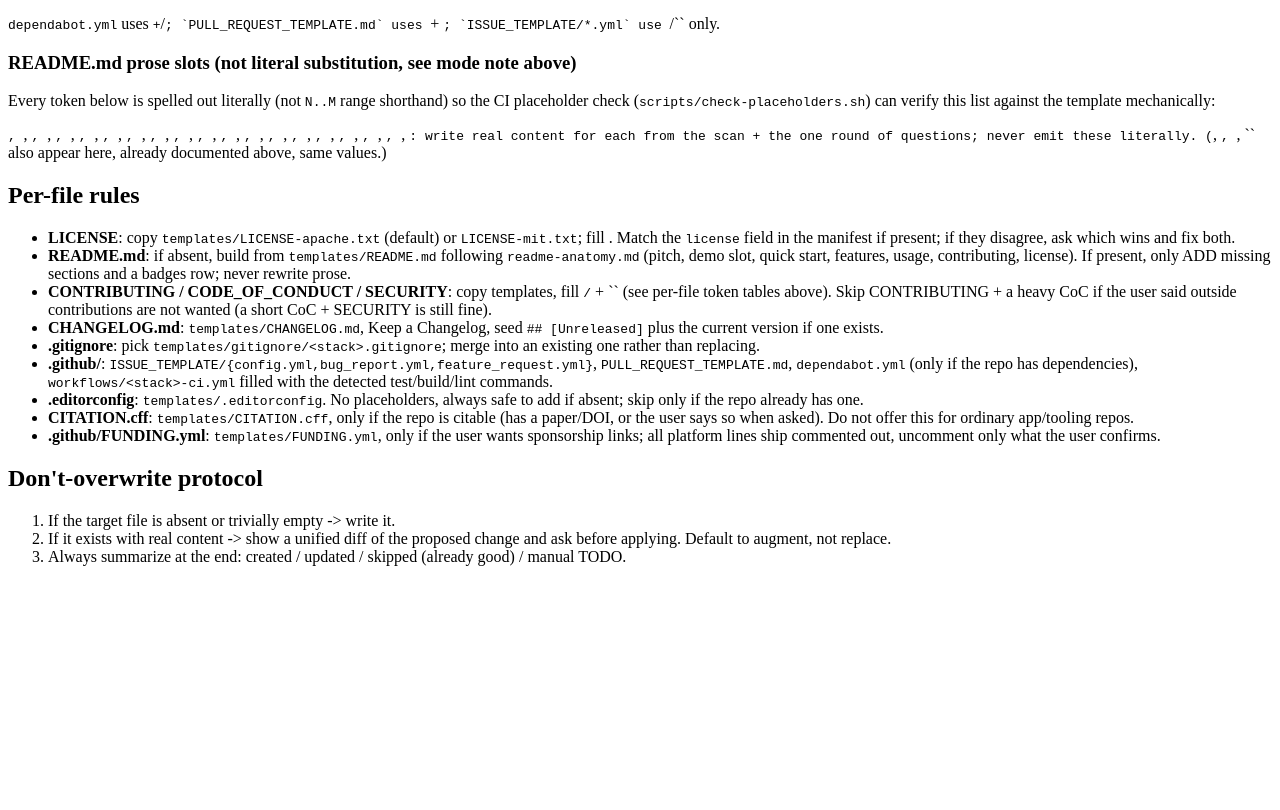
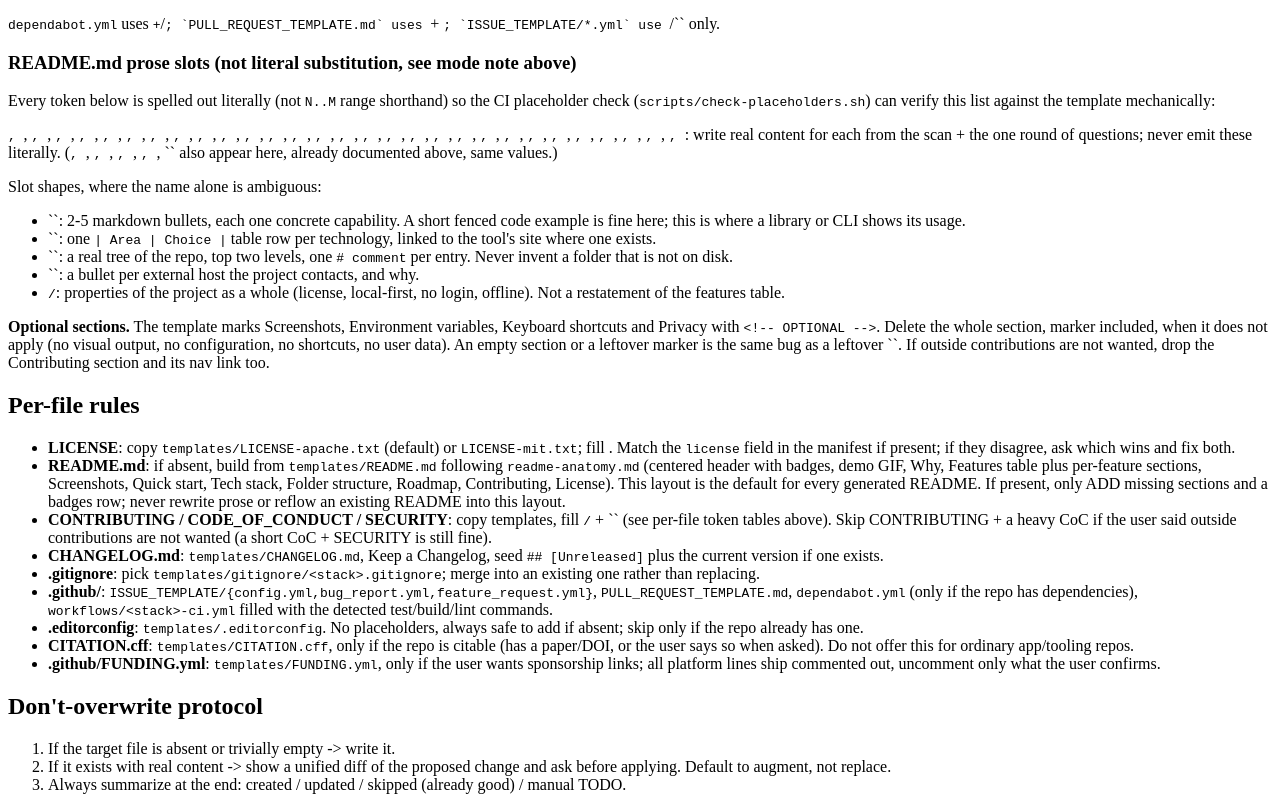
Before and after one commit to AnayDhawan/oss-launch, an Eleventy site: page references/generate.md in a window 1280 px wide. Shown: the part 1220-2030 px from the top of the page. Before the commit the page ends 1802 px from the top, so only its background shows below. Built offline with nearby package versions, Linux system fonts and the light colour scheme; Eleventy itself is replaced by a stand-in of ours; files that its build step writes are made by us from their sources.

Commit message:
README template: default to the DesignHub-style layout
New READMEs now get a centered header with nav row and badges, a demo GIF,
a Why section, a features table with per-feature sections, then Quick start,
Tech stack, Folder structure, Roadmap, Contributing and License. Screenshots,
Environment variables, Keyboard shortcuts and Privacy are optional and deleted
when they do not apply.

- generate.md documents every new slot so check-placeholders stays in sync
- readme-anatomy.md describes the new default order
- update-readme-with-gif.sh matches the Quick start heading in any casing
- license badge uses shields' github/license endpoint; license-Apache-2.0-blue
  mis-parses on the hyphen
- tests/run.sh asserts the template headings and order, and no em dash

```diff
--- a/references/generate.md
+++ b/references/generate.md
@@ -66,24 +66,50 @@ placeholder check (`scripts/check-placeholders.sh`) can verify this list against
 template mechanically:
 
 `{{ONE_LINE_PITCH}}`, `{{PROBLEM_SENTENCE_1}}`, `{{PROBLEM_SENTENCE_2}}`, `{{WHO_ITS_FOR}}`,
+`{{HOW_IT_SOLVES}}`, `{{CONSEQUENCE_IF_UNSOLVED}}`, `{{LOGO_PATH}}`, `{{PACKAGE_NAME}}`,
+`{{LIVE_URL}}`, `{{DOCS_URL}}`, `{{WHY_1_TITLE}}`, `{{WHY_1_BODY}}`, `{{WHY_2_TITLE}}`,
+`{{WHY_2_BODY}}`, `{{WHY_3_TITLE}}`, `{{WHY_3_BODY}}`, `{{WHY_4_TITLE}}`, `{{WHY_4_BODY}}`,
 `{{FEATURE_1}}`, `{{FEATURE_2}}`, `{{FEATURE_3}}`, `{{FEATURE_4}}`, `{{FEATURE_5}}`,
 `{{OUTCOME_1}}`, `{{OUTCOME_2}}`, `{{OUTCOME_3}}`, `{{OUTCOME_4}}`, `{{OUTCOME_5}}`,
-`{{USAGE_EXAMPLE_1}}`, `{{USAGE_EXAMPLE_2}}`, `{{MOST_COMMON_USE_CASE}}`,
-`{{SECOND_MOST_COMMON_USE_CASE}}`, `{{HOW_IT_SOLVES}}`, `{{WHAT_HAPPENS_AFTER}}`,
-`{{CONSEQUENCE_IF_UNSOLVED}}`, `{{RUN_COMMAND}}`, `{{CONFIG_COMMAND}}`,
-`{{CODE_LANG}}`, `{{PACKAGE_NAME}}`, `{{LIVE_URL}}`, `{{DOCS_URL}}`, `{{AUTHOR_NAME}}`,
-`{{AUTHOR_URL}}`, `{{TYPE}}`, `{{DEFAULT}}`, `{{OPTION_1}}`, `{{OPTION_2}}`,
-`{{DESCRIPTION}}`, `{{PLACEHOLDERS}}`: write real content for each from the scan + the one
-round of questions; never emit these literally. (`{{INSTALL_COMMAND}}`, `{{OWNER}}`,
+`{{FEATURE_1_BULLETS}}`, `{{FEATURE_2_BULLETS}}`, `{{FEATURE_3_BULLETS}}`,
+`{{SCREENSHOT_1_TITLE}}`, `{{SCREENSHOT_1_PATH}}`, `{{SCREENSHOT_2_TITLE}}`,
+`{{SCREENSHOT_2_PATH}}`, `{{REQUIREMENTS}}`, `{{RUN_COMMAND}}`, `{{BUILD_COMMAND}}`,
+`{{WHAT_HAPPENS_AFTER}}`, `{{OPTION_1}}`, `{{OPTION_2}}`, `{{REQUIRED}}`, `{{DEFAULT}}`,
+`{{DESCRIPTION}}`, `{{SHORTCUT_1_KEYS}}`, `{{SHORTCUT_1_ACTION}}`, `{{SHORTCUT_2_KEYS}}`,
+`{{SHORTCUT_2_ACTION}}`, `{{TECH_STACK_ROWS}}`, `{{FOLDER_TREE}}`, `{{PRIVACY_SUMMARY}}`,
+`{{NETWORK_CALLS}}`, `{{ROADMAP_SHIPPED}}`, `{{ROADMAP_NEXT}}`, `{{CONTRIBUTION_KINDS}}`,
+`{{AUTHOR_NAME}}`, `{{AUTHOR_URL}}`, `{{PLACEHOLDERS}}`: write real content for each from the
+scan + the one round of questions; never emit these literally. (`{{INSTALL_COMMAND}}`,
+`{{TEST_COMMAND}}`, `{{TAGLINE}}`, `{{STACK}}`, `{{YEAR}}`, `{{LICENSE}}`, `{{OWNER}}`,
 `{{REPO}}`, `{{PROJECT_NAME}}` also appear here, already documented above, same values.)
+
+Slot shapes, where the name alone is ambiguous:
+- `{{FEATURE_n_BULLETS}}`: 2-5 markdown bullets, each one concrete capability. A short fenced
+  code example is fine here; this is where a library or CLI shows its usage.
+- `{{TECH_STACK_ROWS}}`: one `| Area | Choice |` table row per technology, linked to the
+  tool's site where one exists.
+- `{{FOLDER_TREE}}`: a real tree of the repo, top two levels, one `# comment` per entry.
+  Never invent a folder that is not on disk.
+- `{{NETWORK_CALLS}}`: a bullet per external host the project contacts, and why.
+- `{{WHY_n_TITLE}}` / `{{WHY_n_BODY}}`: properties of the project as a whole (license,
+  local-first, no login, offline). Not a restatement of the features table.
+
+**Optional sections.** The template marks Screenshots, Environment variables, Keyboard
+shortcuts and Privacy with `<!-- OPTIONAL -->`. Delete the whole section, marker included,
+when it does not apply (no visual output, no configuration, no shortcuts, no user data). An
+empty section or a leftover marker is the same bug as a leftover `{{TOKEN}}`. If outside
+contributions are not wanted, drop the Contributing section and its nav link too.
 
 ## Per-file rules
 - **LICENSE**: copy `templates/LICENSE-apache.txt` (default) or `LICENSE-mit.txt`; fill
   `{{YEAR}} {{AUTHOR}}`. Match the `license` field in the manifest if present; if they
   disagree, ask which wins and fix both.
 - **README.md**: if absent, build from `templates/README.md` following
-  `readme-anatomy.md` (pitch, demo slot, quick start, features, usage, contributing,
-  license). If present, only ADD missing sections and a badges row; never rewrite prose.
+  `readme-anatomy.md` (centered header with badges, demo GIF, Why, Features table plus
+  per-feature sections, Screenshots, Quick start, Tech stack, Folder structure, Roadmap,
+  Contributing, License). This layout is the default for every generated README. If
+  present, only ADD missing sections and a badges row; never rewrite prose or reflow an
+  existing README into this layout.
 - **CONTRIBUTING / CODE_OF_CONDUCT / SECURITY**: copy templates, fill `{{SECURITY_EMAIL}}`
   / `{{CONTACT_EMAIL}}` + `{{REPO}}` (see per-file token tables above). Skip CONTRIBUTING +
   a heavy CoC if the user said outside contributions are not wanted (a short CoC + SECURITY
```
Also changed, not shown: CHANGELOG.md, references/readme-anatomy.md, templates/README.md, 2 other files.
